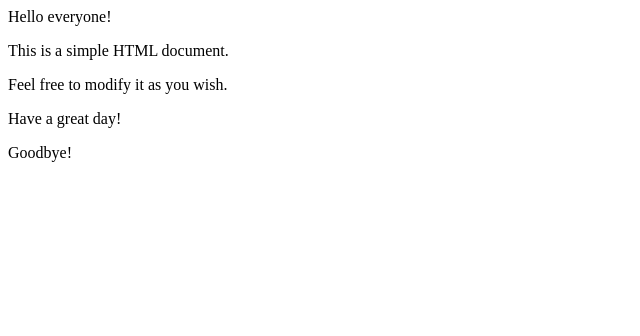
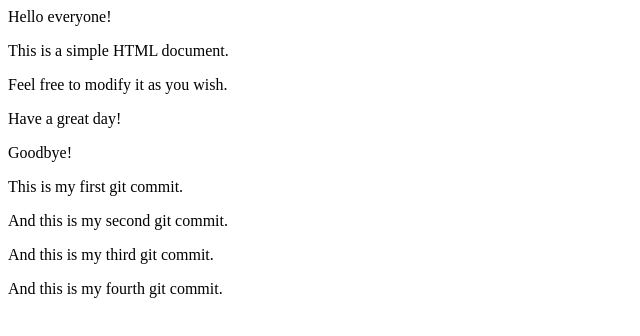
Before and after one commit to SamriddhiAgrawal19/learn-git, a plain HTML site: page index.html in a window 1280 px wide. Shown: the whole page, without its empty margins (0-640 px from the left). Drawn offline with Linux system fonts and the light colour scheme.

Commit message:
added some commits

```diff
--- a/index.html
+++ b/index.html
@@ -11,5 +11,9 @@
     <p>Feel free to modify it as you wish.</p>
     <p>Have a great day!</p>
     <p>Goodbye!</p>
+    <p>This is my first git commit.</p>
+    <p>And this is my second git commit.</p>
+    <p>And this is my third git commit.</p>
+    <p>And this is my fourth git commit.</p>
 </body>
 </html>
```
